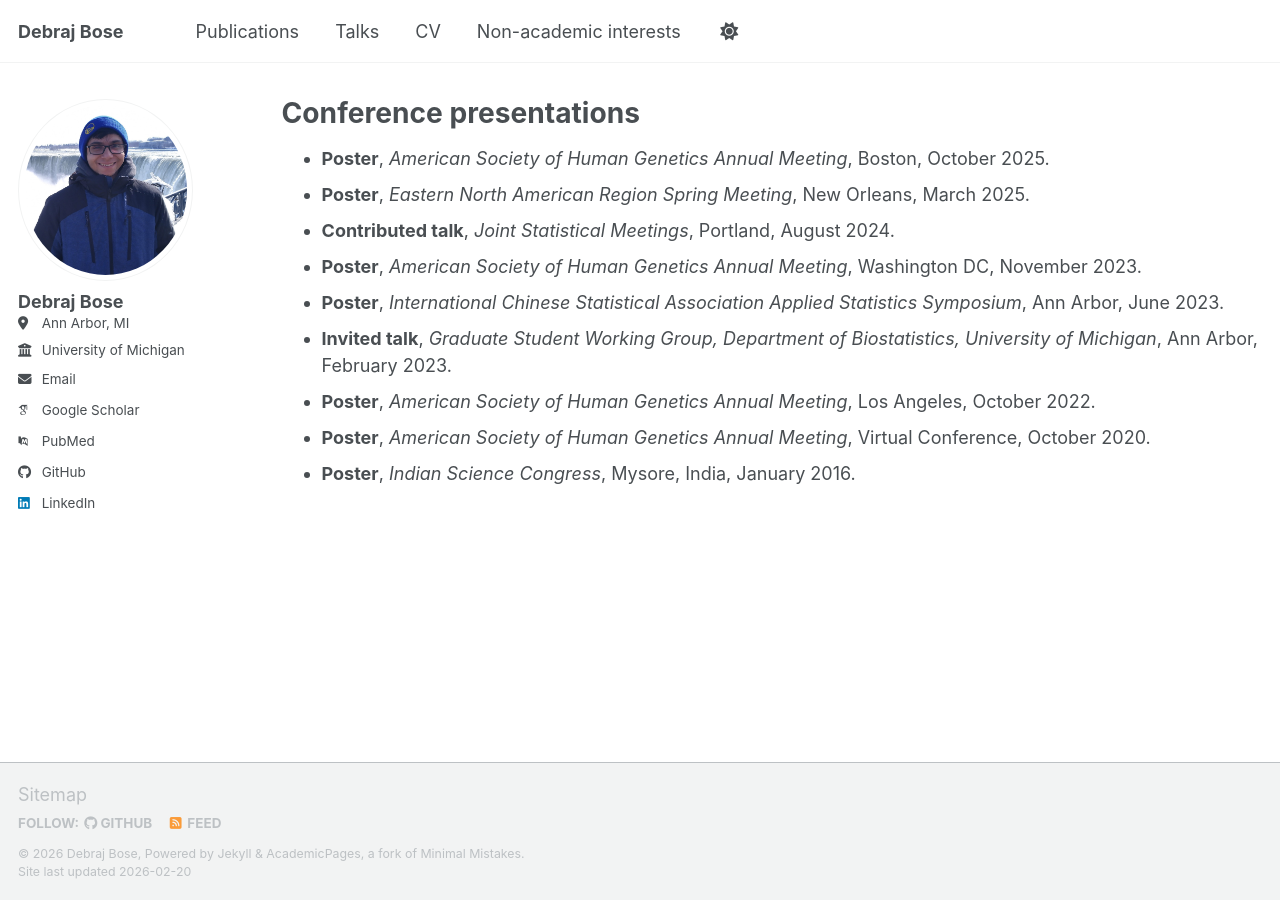
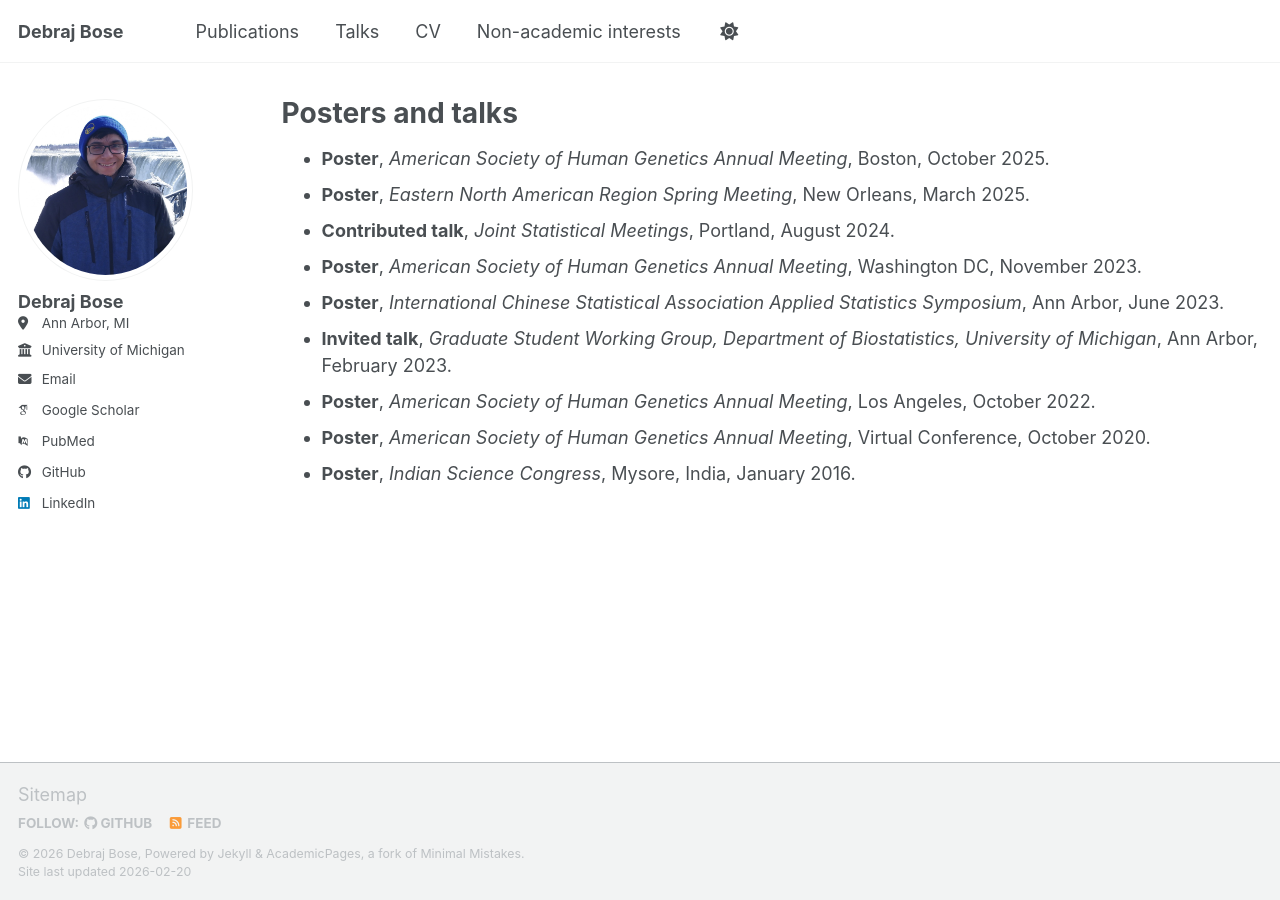
Before and after one commit to bosedebraj96/bosedebraj96.github.io, a Jekyll site: the page built from _pages/talks.html, in a window 1280 px wide. Built offline with Jekyll 4.4.1, drawn with Linux system fonts in a browser that asks for light colours; some web fonts are replaced; a script bundle is joined from its source files by our own code; library files that are not in the unit come from our copies.

Commit message:
Update talks.html
Changed title

```diff
--- a/_pages/talks.html
+++ b/_pages/talks.html
@@ -1,6 +1,6 @@
 ---
 layout: archive
-title: "Conference presentations"
+title: "Posters and talks"
 permalink: /talks/
 author_profile: true
 ---
```
